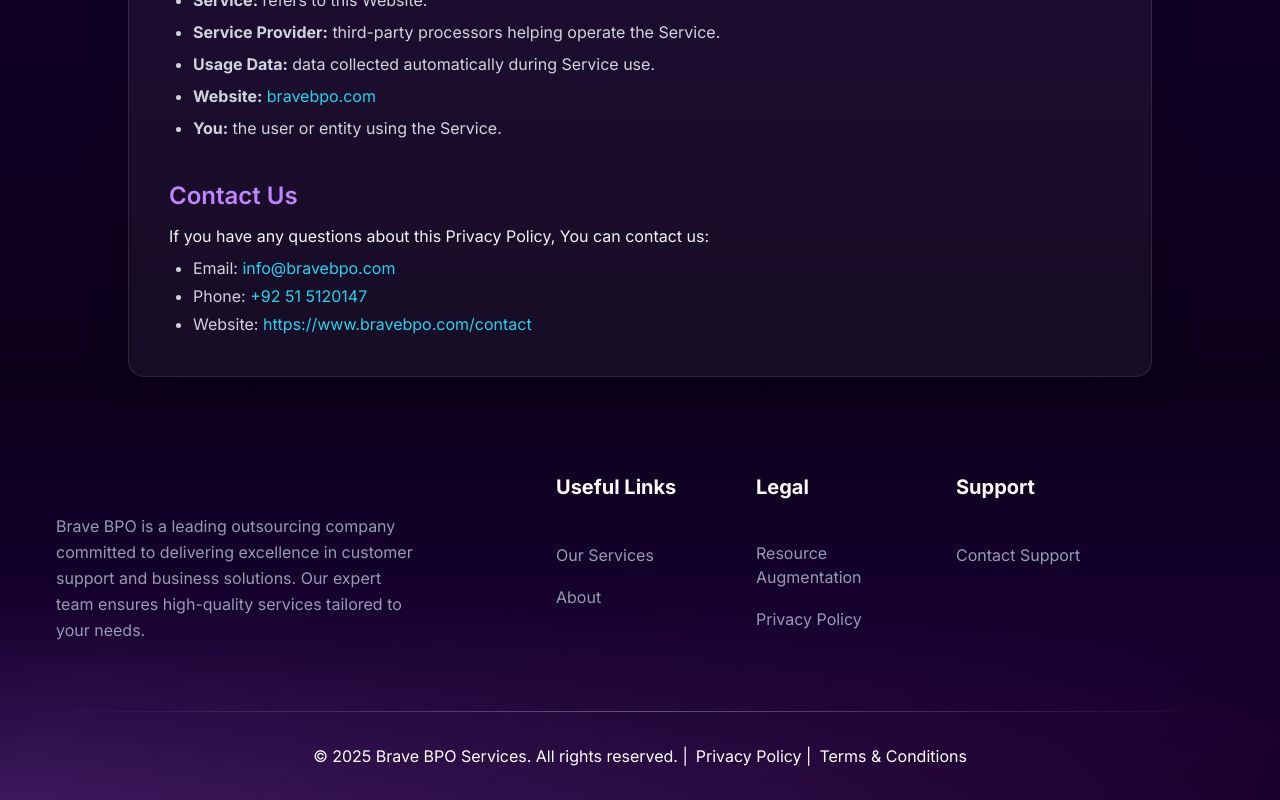
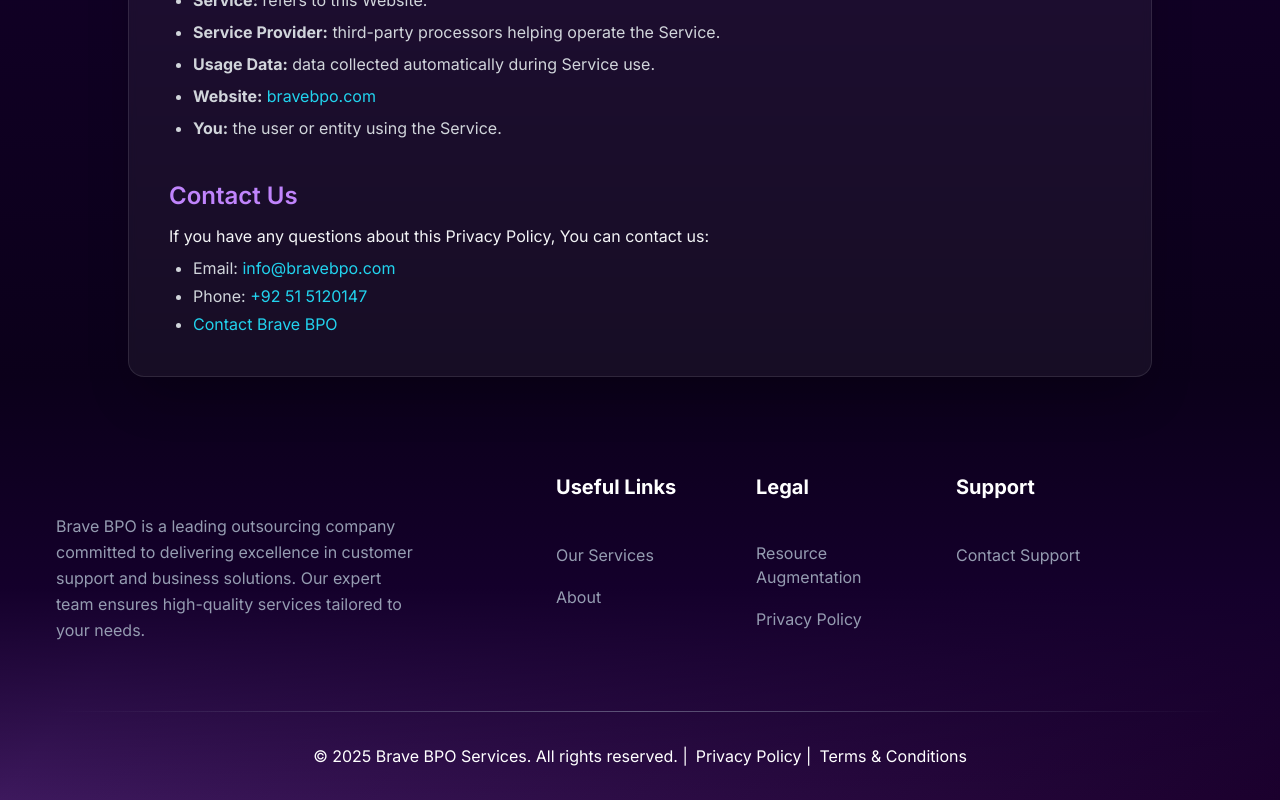
Before and after one commit to TaimorOsman676/bravebpo, a Next.js app: page /PrivacyPolicy in a window 1280 px wide. Shown: the part 901-1701 px from the top of the page. Built offline with nearby package versions, Linux system fonts and the light colour scheme.

Commit message:
my new add

```diff
--- a/app/PrivacyPolicy/page.tsx
+++ b/app/PrivacyPolicy/page.tsx
@@ -53,8 +53,20 @@ const PrivacyPolicy = () => {
           <ul className="list-disc pl-6 space-y-1 text-gray-300">
             <li>Email: <a href="mailto:info@bravebpo.com" className="text-cyan-400 hover:underline">info@bravebpo.com</a></li>
             <li>Phone: <a href="tel:+92515120147" className="text-cyan-400 hover:underline">+92 51 5120147</a></li>
-            <li>Website: <a href="https://www.bravebpo.com/contact" className="text-cyan-400 hover:underline" target="_blank">https://www.bravebpo.com/contact</a></li>
+
+            <li>
+  <a
+    href="https://www.bravebpo.com/contact"
+    className="text-cyan-400 hover:underline"
+    target="_blank"
+    rel="noopener noreferrer"
+  >
+    Contact Brave BPO
+  </a>
+</li>
+
           </ul>
+
         </div>
       </div>
     </section>
```
